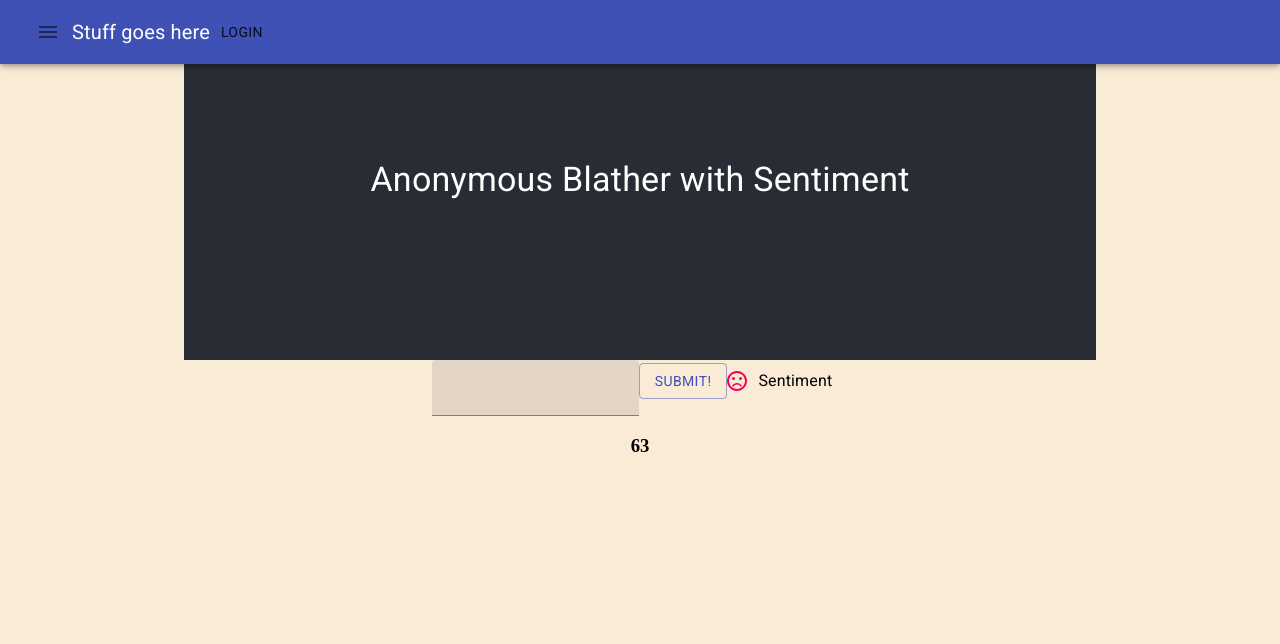
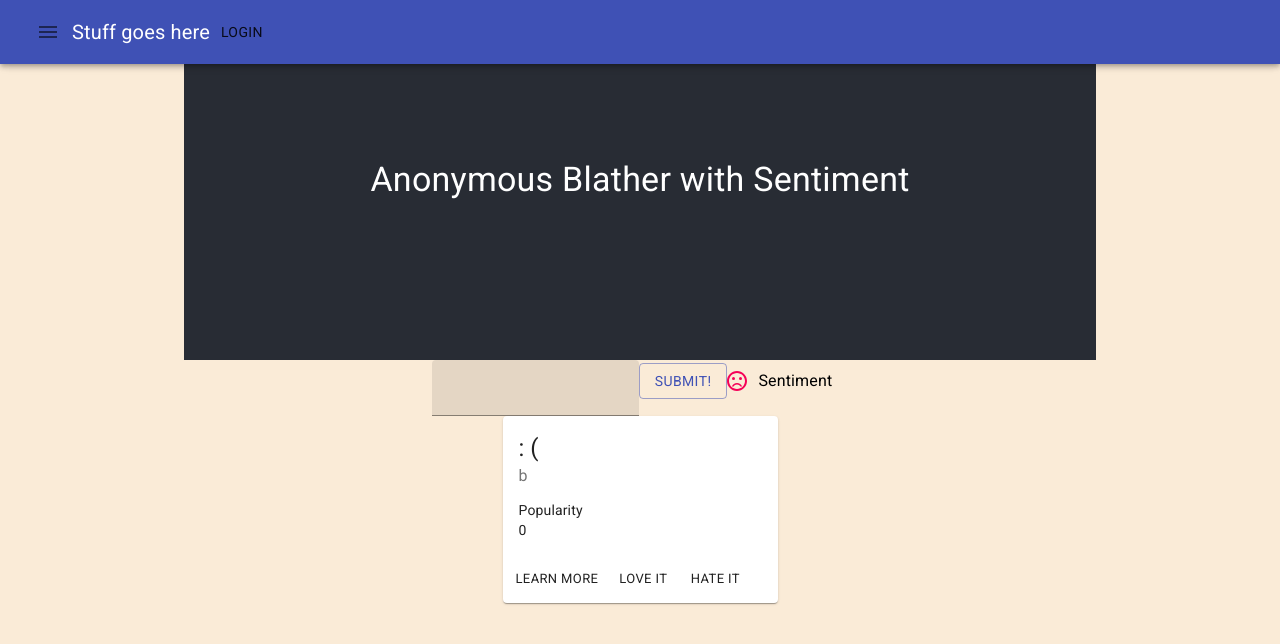
Before and after one commit to andyf016/ghost-frontend, a React (Create React App) app: page / in a window 1280 px wide. Shown: the top 644 px of the page. Built offline with nearby package versions, Linux system fonts and the light colour scheme; no server answers.

Commit message:
format postcard top use test object

```diff
--- a/src/components/PostCard.js
+++ b/src/components/PostCard.js
@@ -29,23 +29,22 @@ const PostCard = ({post}) => {
     return (
         <Card className={classes.root}>
       <CardContent>
-        <Typography className={classes.title} color="textSecondary" gutterBottom>
-          Word of the Day
-        </Typography>
         <Typography variant="h5" component="h2">
-          {post}
+          {post.body}
         </Typography>
         <Typography className={classes.pos} color="textSecondary">
-          adjective
+          {post.sentiment}
         </Typography>
         <Typography variant="body2" component="p">
-          well meaning and kindly.
+          Popularity
           <br />
-          {'"a benevolent smile"'}
+          {post.total_votes}
         </Typography>
       </CardContent>
       <CardActions>
         <Button size="small">Learn More</Button>
+        <Button size="small">Love it</Button>
+        <Button size="small">Hate it</Button>
       </CardActions>
     </Card>
     )
--- a/src/components/Posts.js
+++ b/src/components/Posts.js
@@ -3,7 +3,7 @@ const Posts = ({posts}) => {
     return (
         <div>
             {posts.map((post) => (
-                <h3>{post.id}</h3>
+                <PostCard key={post.id} post={post} />
             ))}
         </div>
     )
```
